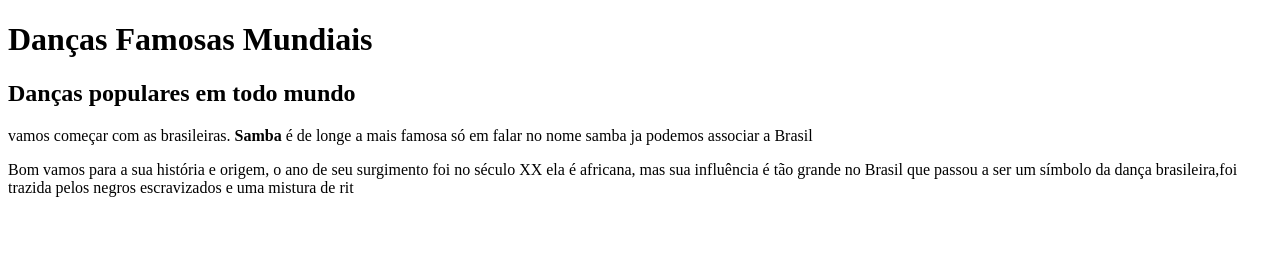
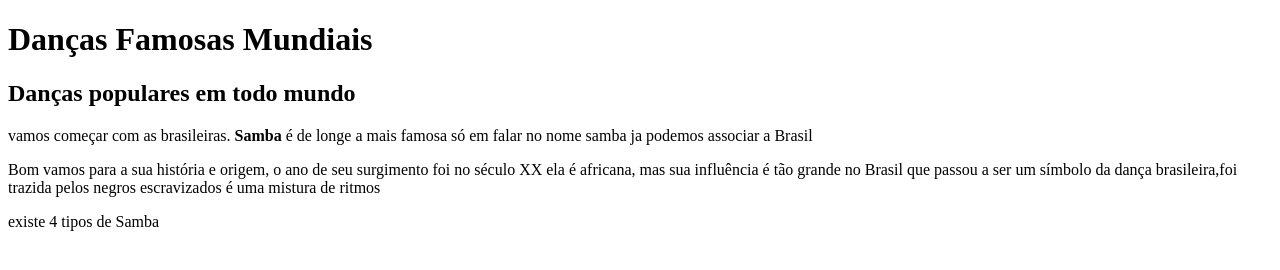
Before and after one commit to yumihopes/pc2024, a plain HTML site: page index.html in a window 1280 px wide. Drawn offline with Linux system fonts and the light colour scheme.

Commit message:
Update index.html

```diff
--- a/index.html
+++ b/index.html
@@ -7,8 +7,10 @@
 </head>
 <body>
     <h1> Danças Famosas Mundiais</h1>
+    <imgs src="Retrato.jpeg">
     <h2> Danças populares em todo mundo</h2>
     <p> vamos começar com as brasileiras.<strong> Samba </strong> é de longe a mais famosa só  em falar no nome samba ja podemos associar a Brasil
-    <p> Bom vamos para a sua história e origem, o ano de seu surgimento  foi no século XX ela é africana, mas sua influência é tão grande no Brasil que passou a ser um símbolo da dança brasileira,foi trazida pelos negros escravizados e uma mistura de rit
+    <p> Bom vamos para a sua história e origem, o ano de seu surgimento  foi no século XX ela é africana, mas sua influência é tão grande no Brasil que passou a ser um símbolo da dança brasileira,foi trazida pelos negros escravizados é uma mistura de ritmos
+    <p>existe 4 tipos de Samba</p>
 </body>
 </html>
```
